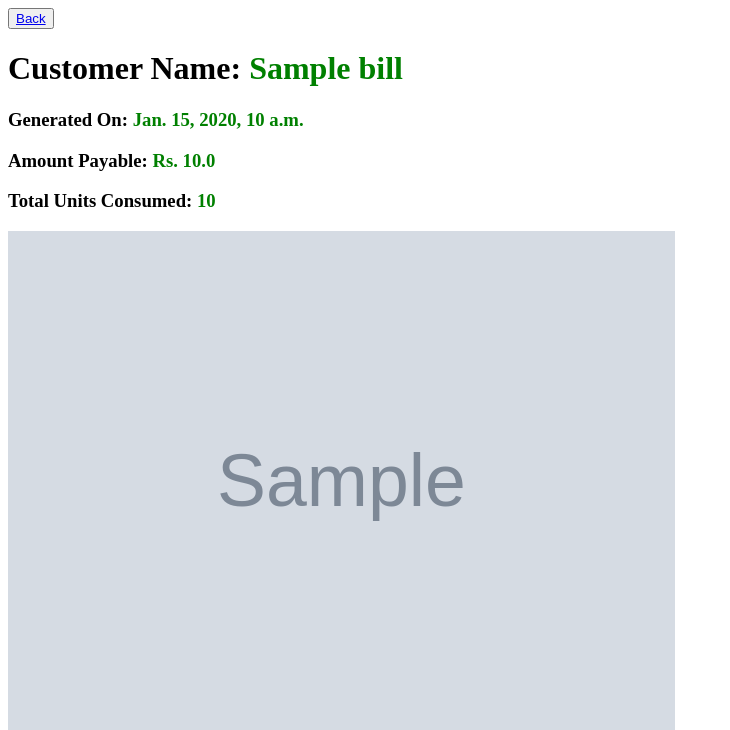
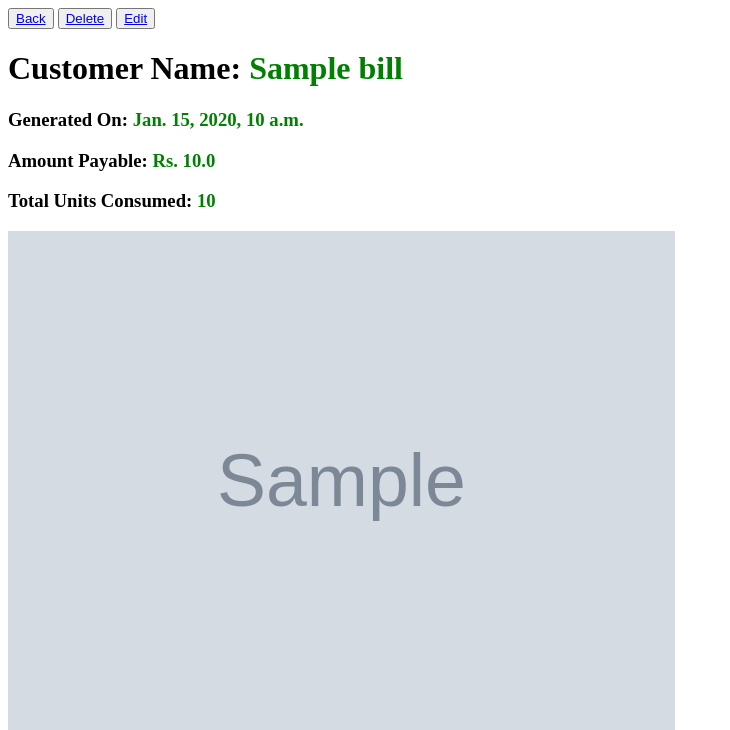
Before and after one commit to SwattikChakra/electricityBillGeneratorDjango, a Django app: page /bill/1/ in a window 1280 px wide. Shown: the top 730 px of the page, without its empty margins (0-730 px from the left). Run offline with Django 3.2, Linux system fonts and the light colour scheme; tables that the repository leaves empty hold one stand-in row (values such as "Sample post"); grey boxes marked "Sample" are stand-in pictures.

Commit message:
Bills can be modified and deleted

```diff
--- a/bill/models.py
+++ b/bill/models.py
@@ -10,7 +10,7 @@ class Bill(models.Model):
     image_of_meter = models.ImageField(upload_to="images/")
 
     def __str__(self):
-        return self.item_name
+        return self.customer_name
 
     def get_absolute_url(self):
         return reverse("bill:detail", kwargs={"pk": self.pk})
--- /dev/null
+++ b/bill/templates/bill/delete.html
@@ -0,0 +1,4 @@
+<form method="post">{% csrf_token %}
+    <h2>Are you sure you want to delete {{ object }}'s Bill ?</h2>
+    <input type="submit" value="Confirm">
+</form>
--- a/bill/templates/bill/details.html
+++ b/bill/templates/bill/details.html
@@ -8,6 +8,8 @@
 </head>
 <body>
     <button><a href="{% url 'bill:index'%}">Back</a></button>
+    <button><a href="{% url 'bill:delete' bill.id%}">Delete</a></button>
+    <button><a href="{% url 'bill:update' bill.id%}">Edit</a></button>
 
     <h1>Customer Name: <span style="color:green">{{bill.customer_name}}</span></h1>
     <h3>Generated On: <span style="color:green">{{bill.generated_on}}</span></h3>
--- a/bill/urls.py
+++ b/bill/urls.py
@@ -10,4 +10,7 @@ urlpatterns = [
     # Read
     path("", views.IndexView.as_view(), name="index"),
     path("<int:pk>/", views.DetailView.as_view(), name="detail"),
+    path("<int:pk>/update/", views.UpdateView.as_view(), name="update"),
+    # Delete
+    path("<int:pk>/delete/", views.DeleteView.as_view(), name="delete"),
 ]
--- a/bill/views.py
+++ b/bill/views.py
@@ -1,6 +1,7 @@
 from django.shortcuts import render
 from django.views import generic
 from .models import Bill
+from django.urls import reverse_lazy
 
 # Create your views here.
 class IndexView(generic.ListView):
@@ -20,3 +21,15 @@ class AddView(generic.CreateView):
     model = Bill
     template_name = "bill/add.html"
     fields = "__all__"
+
+
+class UpdateView(generic.UpdateView):
+    model = Bill
+    template_name = "bill/add.html"
+    fields = "__all__"
+
+
+class DeleteView(generic.DeleteView):
+    model = Bill
+    template_name = "bill/delete.html"
+    success_url = reverse_lazy("bill:index")
```
